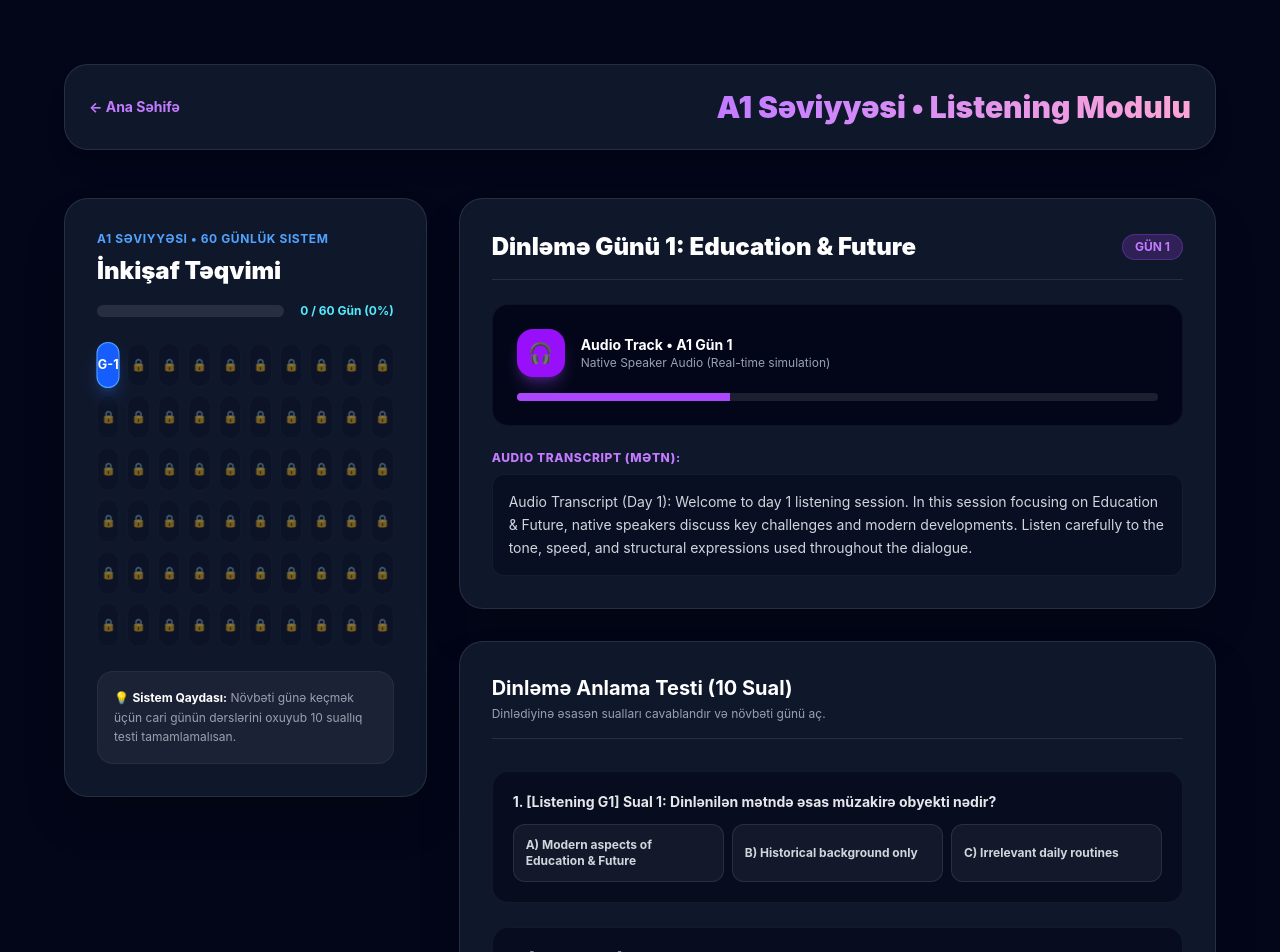
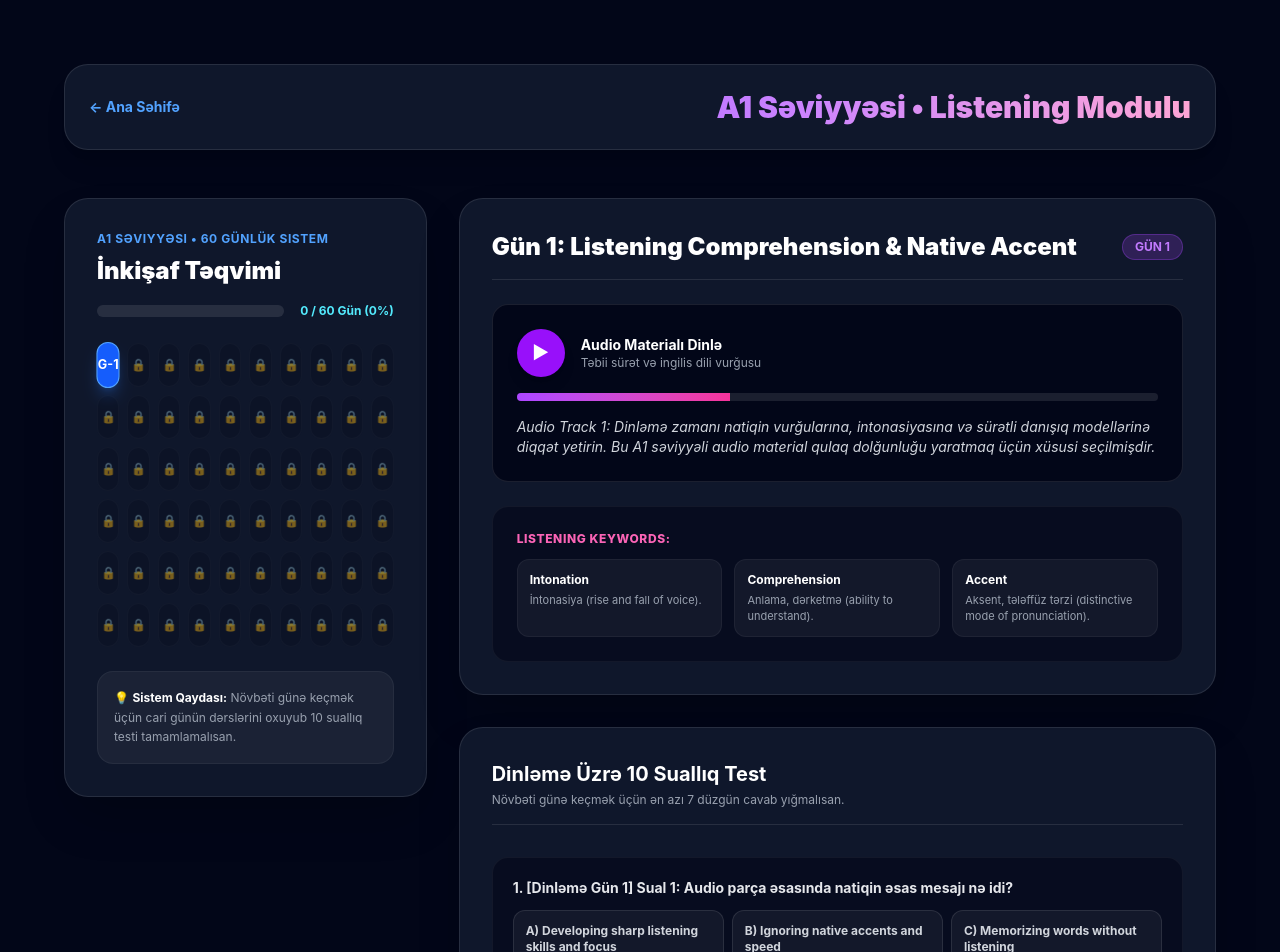
Before and after one commit to CLEVER2010/pathenglish, a Next.js app: page /listening/a1 in a window 1280 px wide. Shown: the top 952 px of the page. Built offline with nearby package versions, Linux system fonts and the light colour scheme.

Commit message:
Add listening level page with async params

```diff
--- a/app/listening/[level]/page.tsx
+++ b/app/listening/[level]/page.tsx
@@ -1,10 +1,12 @@
 "use client";
-import { useState, useEffect } from "react";
+import { useState, useEffect, use } from "react";
 import Link from "next/link";
 import ProgressCalendar from "../../components/ProgressCalendar";
 
-export default function ListeningLevelPage({ params }: { params: { level: string } }) {
-  const level = params.level.toUpperCase();
+export default function ListeningLevelPage({ params }: { params: Promise<{ level: string }> }) {
+  const resolvedParams = use(params);
+  const level = resolvedParams.level.toUpperCase();
+
   const [activeDay, setActiveDay] = useState<number>(1);
   const [completedDays, setCompletedDays] = useState<number[]>([]);
 
@@ -12,6 +14,7 @@ export default function ListeningLevelPage({ params }: { params: { level: string
   const [isSubmitted, setIsSubmitted] = useState<boolean>(false);
   const [score, setScore] = useState<number>(0);
 
+  // LocalStorage-dən əvvəlki irəliləyişi oxumaq
   useEffect(() => {
     const saved = localStorage.getItem(`listening_${level}_progress`);
     if (saved) {
@@ -23,28 +26,30 @@ export default function ListeningLevelPage({ params }: { params: { level: string
     }
   }, [level]);
 
-  // Hər gün üçün fərqli Listening mövzuları və audio simulyasiyası
-  const getListeningData = (day: number) => {
-    const topics = ["Education & Future", "Technology & AI", "Business & Economy", "Health & Lifestyle", "Global Science"];
-    const topic = topics[(day - 1) % topics.length];
-
+  // Hər gün üçün dinləmə materialı və 10 suallıq test bazası
+  const getDayContent = (day: number) => {
     return {
-      title: `Dinləmə Günü ${day}: ${topic}`,
-      audioScript: `Audio Transcript (Day ${day}): Welcome to day ${day} listening session. In this session focusing on ${topic}, native speakers discuss key challenges and modern developments. Listen carefully to the tone, speed, and structural expressions used throughout the dialogue.`,
+      title: `Gün ${day}: ${day === 1 ? "Listening Comprehension & Native Accent" : day === 2 ? "Audio Strategies & Fast Speech" : `Advanced Listening for ${level}`}`,
+      audioDescription: `Audio Track ${day}: Dinləmə zamanı natiqin vurğularına, intonasiyasına və sürətli danışıq modellərinə diqqət yetirin. Bu ${level} səviyyəli audio material qulaq dolğunluğu yaratmaq üçün xüsusi seçilmişdir.`,
+      vocabulary: [
+        { term: "Intonation", def: "İntonasiya (rise and fall of voice)." },
+        { term: "Comprehension", def: "Anlama, dərketmə (ability to understand)." },
+        { term: "Accent", def: "Aksent, tələffüz tərzi (distinctive mode of pronunciation)." }
+      ],
       questions: Array.from({ length: 10 }, (_, i) => ({
         id: i + 1,
-        question: `[Listening G${day}] Sual ${i + 1}: Dinlənilən mətndə əsas müzakirə obyekti nədir?`,
+        question: `[Dinləmə Gün ${day}] Sual ${i + 1}: Audio parça əsasında natiqin əsas mesajı nə idi?`,
         options: [
-          `A) Modern aspects of ${topic}`,
-          "B) Historical background only",
-          "C) Irrelevant daily routines"
+          "A) Developing sharp listening skills and focus",
+          "B) Ignoring native accents and speed",
+          "C) Memorizing words without listening"
         ],
         correct: 0
       }))
     };
   };
 
-  const currentData = getListeningData(activeDay);
+  const currentData = getDayContent(activeDay);
 
   const handleOptionSelect = (qId: number, optIndex: number) => {
     if (isSubmitted) return;
@@ -80,7 +85,7 @@ export default function ListeningLevelPage({ params }: { params: { level: string
       <div className="max-w-7xl mx-auto space-y-12">
 
         <div className="flex justify-between items-center bg-slate-900 p-6 rounded-3xl border border-white/10 shadow-xl">
-          <Link href="/" className="text-purple-400 font-bold hover:underline text-sm">← Ana Səhifə</Link>
+          <Link href="/" className="text-blue-400 font-bold hover:underline text-sm">← Ana Səhifə</Link>
           <h1 className="text-2xl md:text-3xl font-black text-transparent bg-clip-text bg-gradient-to-r from-purple-400 to-pink-300">
             {level} Səviyyəsi • Listening Modulu
           </h1>
@@ -103,7 +108,6 @@ export default function ListeningLevelPage({ params }: { params: { level: string
 
           <div className="lg:col-span-2 space-y-8">
 
-            {/* Audio Pleyer Simulyasiyası */}
             <div className="p-8 bg-slate-900 rounded-3xl border border-white/10 space-y-6 shadow-2xl">
               <div className="flex justify-between items-center border-b border-white/10 pb-4">
                 <h2 className="text-xl md:text-2xl font-black text-white">{currentData.title}</h2>
@@ -112,37 +116,40 @@ export default function ListeningLevelPage({ params }: { params: { level: string
                 </span>
               </div>
 
-              {/* Audio Pleyer UI */}
-              <div className="bg-slate-950 p-6 rounded-2xl border border-white/5 space-y-4">
-                <div className="flex items-center gap-4">
-                  <div className="w-12 h-12 rounded-2xl bg-purple-600 flex items-center justify-center text-xl shadow-lg shadow-purple-500/30">
-                    🎧
+              {/* Audio Player Simulyasiyası */}
+              <div className="bg-slate-950 p-6 rounded-2xl border border-white/10 space-y-4">
+                <div className="flex items-center space-x-4">
+                  <div className="w-12 h-12 rounded-full bg-purple-600 flex items-center justify-center font-bold text-lg shadow-lg">
+                    ▶
                   </div>
                   <div>
-                    <h4 className="text-sm font-bold">Audio Track • {level} Gün {activeDay}</h4>
-                    <p className="text-xs text-gray-400">Native Speaker Audio (Real-time simulation)</p>
+                    <h4 className="text-sm font-bold text-white">Audio Materialı Dinlə</h4>
+                    <p className="text-xs text-gray-400">Təbii sürət və ingilis dili vurğusu</p>
                   </div>
                 </div>
-
                 <div className="w-full bg-white/10 h-2 rounded-full overflow-hidden">
-                  <div className="bg-purple-500 w-1/3 h-full"></div>
+                  <div className="bg-gradient-to-r from-purple-500 to-pink-500 w-1/3 h-full"></div>
                 </div>
+                <p className="text-gray-300 text-xs md:text-sm italic">{currentData.audioDescription}</p>
               </div>
 
-              {/* Transcript */}
-              <div className="space-y-2">
-                <h3 className="text-xs font-extrabold text-purple-400 uppercase tracking-wider">Audio Transcript (Mətn):</h3>
-                <p className="text-gray-300 text-sm leading-relaxed bg-slate-950/40 p-4 rounded-xl border border-white/5">
-                  {currentData.audioScript}
-                </p>
+              <div className="bg-slate-950/60 p-6 rounded-2xl border border-white/5 space-y-3">
+                <h3 className="text-xs font-extrabold text-pink-400 uppercase tracking-wider">Listening Keywords:</h3>
+                <div className="grid grid-cols-1 md:grid-cols-3 gap-3">
+                  {currentData.vocabulary.map((vocab, idx) => (
+                    <div key={idx} className="bg-white/5 p-3 rounded-xl border border-white/5 text-xs space-y-1">
+                      <strong className="text-white block">{vocab.term}</strong>
+                      <span className="text-gray-400 text-[11px]">{vocab.def}</span>
+                    </div>
+                  ))}
+                </div>
               </div>
             </div>
 
-            {/* Test Modulu */}
             <div className="p-8 bg-slate-900 rounded-3xl border border-white/10 space-y-8 shadow-2xl">
               <div className="border-b border-white/10 pb-4">
-                <h3 className="text-xl font-bold">Dinləmə Anlama Testi (10 Sual)</h3>
-                <p className="text-xs text-gray-400 mt-1">Dinlədiyinə əsasən sualları cavablandır və növbəti günü aç.</p>
+                <h3 className="text-xl font-bold">Dinləmə Üzrə 10 Suallıq Test</h3>
+                <p className="text-xs text-gray-400 mt-1">Növbəti günə keçmək üçün ən azı 7 düzgün cavab yığmalısan.</p>
               </div>
 
               <div className="space-y-6">
@@ -179,7 +186,7 @@ export default function ListeningLevelPage({ params }: { params: { level: string
                   onClick={handleSubmitTest}
                   className="w-full py-4 rounded-2xl bg-gradient-to-r from-purple-600 to-pink-500 text-white font-black text-sm hover:opacity-90 transition shadow-xl"
                 >
-                  Dinləmə Nəticəsini Yoxla
+                  Dinləmə Cavablarını Yoxla
                 </button>
               ) : (
                 <div className="p-6 bg-slate-950 rounded-2xl border border-white/10 text-center space-y-4">
@@ -188,15 +195,15 @@ export default function ListeningLevelPage({ params }: { params: { level: string
                   </p>
                   <p className="text-xs text-gray-400">
                     {score >= 7
-                      ? "🎉 Təbriklər! Dinləmə günü uğurla tamamlandı."
-                      : "⚠️ 7-dən az düzgün cavab yığdığın üçün gün tamamlanmadı."}
+                      ? "🎉 Təbriklər! Dinləmə gününü uğurla tamamladın və növbəti günün kilidi açıldı."
+                      : "⚠️ 7-dən az yığdığın üçün dinləmə günü tamamlanmadı. Yenidən cəhd edə bilərsən."}
                   </p>
                   {score >= 7 && activeDay < 60 && (
                     <button
                       onClick={handleNextDay}
                       className="px-6 py-3 rounded-xl bg-green-600 text-white font-bold text-xs hover:bg-green-500 transition shadow-lg"
                     >
-                      Növbəti Günə Keç (Gün {activeDay + 1}) →
+                      Növbəti Dinləmə Gününə Keç (Gün {activeDay + 1}) →
                     </button>
                   )}
                 </div>
```
